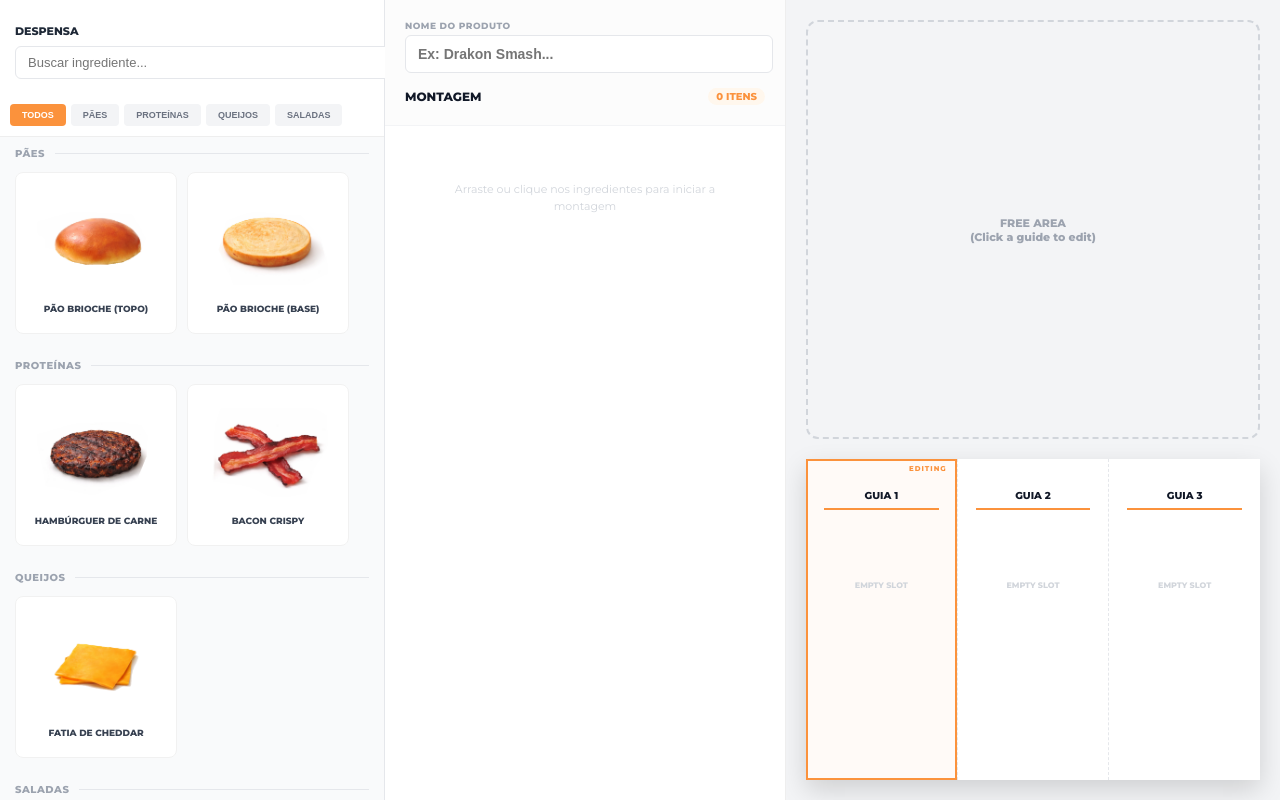
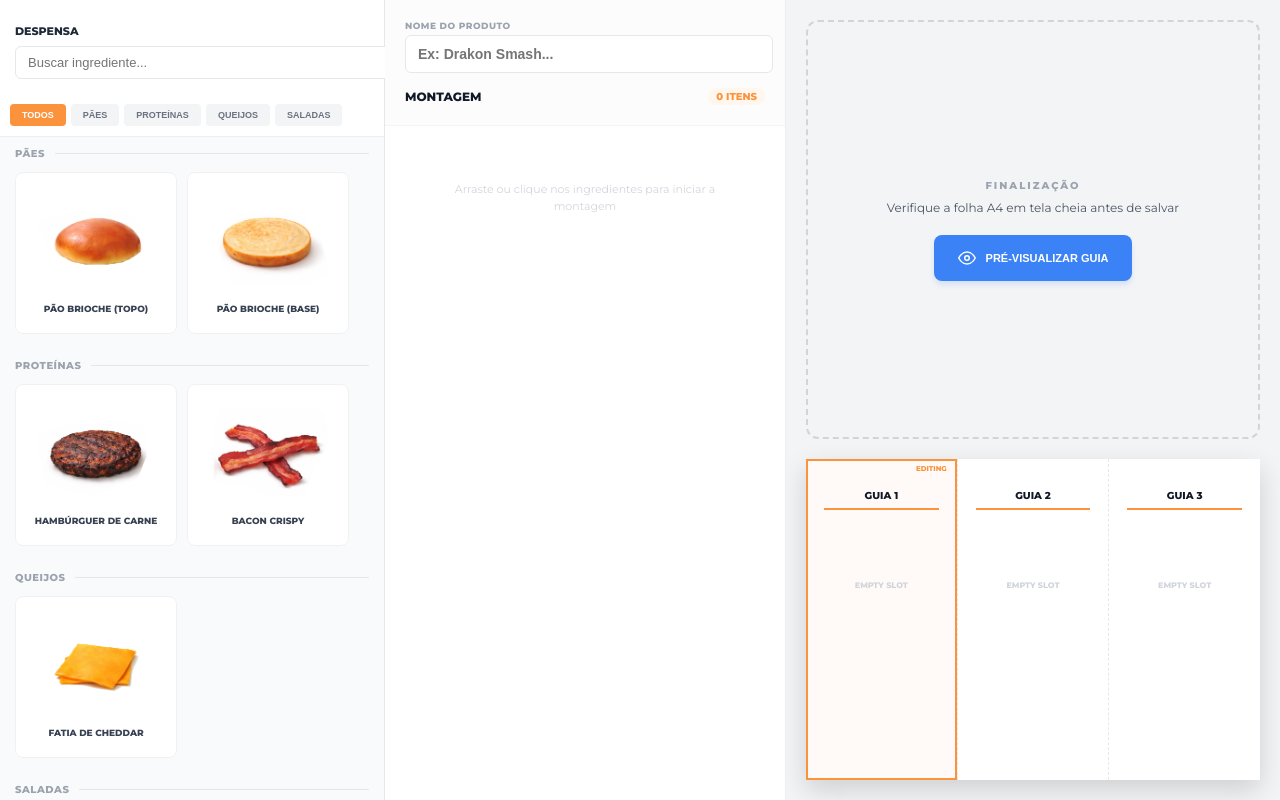
Before and after one commit to VinnyciosM/burger-blue-print, a Vue app in the folder frontend/: page / in a window 1280 px wide. Built offline with nearby package versions, Linux system fonts and the light colour scheme.

Commit message:
tela com previzualização

```diff
--- a/frontend/package.json
+++ b/frontend/package.json
@@ -10,6 +10,7 @@
   },
   "dependencies": {
     "hono": "^4.11.9",
+    "html2pdf.js": "^0.14.0",
     "vue": "^3.5.27"
   },
   "devDependencies": {
--- a/frontend/src/components/ActionSidebar.vue
+++ b/frontend/src/components/ActionSidebar.vue
@@ -1,8 +1,7 @@
 <script setup>
-import { computed } from 'vue'
+import { ref, computed } from 'vue'
 
 const props = defineProps({
-  // Array containing the data for all 3 guides
   guides: {
     type: Array,
     required: true
@@ -15,27 +14,28 @@ const props = defineProps({
 
 const emit = defineEmits(['update:activeIndex'])
 
+// State to control fullscreen preview
+const isPreviewMode = ref(false)
+
+// Toggle function for the preview mode
+const togglePreview = () => {
+  isPreviewMode.value = !isPreviewMode.value
+}
+
 /**
- * Calculates height and gap based on layer count to keep everything within the A4 scale
- * @param {Array} layers - The array of ingredients
+ * Dynamic calculation for image scaling
  */
 const getStackStyle = (layers) => {
   const total = layers.length
   if (total === 0) return { height: '80px', gap: '10px' }
 
-  // Virtual A4 height for calculation
   const AVAILABLE_HEIGHT = 480
   const calculatedHeight = (AVAILABLE_HEIGHT / total)
 
-  // Max height increased to 140px to allow larger images when few items exist
   const finalHeight = Math.min(140, Math.max(10, calculatedHeight))
-  // Gap is zeroed out sooner to prioritize image size
   const finalGap = total > 7 ? '0px' : '10px'
 
-  return {
-    height: finalHeight + 'px',
-    gap: finalGap
-  }
+  return { height: finalHeight + 'px', gap: finalGap }
 }
 </script>
 
@@ -43,19 +43,33 @@ const getStackStyle = (layers) => {
   <aside class="action-sidebar">
 
     <div class="placeholder-space">
-      FREE AREA <br>
-      (Click a guide to edit)
+      <div class="action-card">
+        <span class="action-title">FINALIZAÇÃO</span>
+        <p class="action-desc">Verifique a folha A4 em tela cheia antes de salvar</p>
+
+        <button class="btn-preview" @click="togglePreview">
+          <svg xmlns="http://www.w3.org/2000/svg" width="18" height="18" viewBox="0 0 24 24" fill="none" stroke="currentColor" stroke-width="2" stroke-linecap="round" stroke-linejoin="round"><path d="M1 12s4-8 11-8 11 8 11 8-4 8-11 8-11-8-11-8z"></path><circle cx="12" cy="12" r="3"></circle></svg>
+          PRÉ-VISUALIZAR GUIA
+        </button>
+      </div>
     </div>
 
-    <div class="a4-wrapper">
-      <div class="a4-sheet">
+    <div class="a4-wrapper" :class="{ 'is-fullscreen': isPreviewMode }">
 
+      <div class="preview-backdrop" v-if="isPreviewMode" @click="togglePreview"></div>
+
+      <button class="btn-close" v-if="isPreviewMode" @click="togglePreview">
+        <svg xmlns="http://www.w3.org/2000/svg" width="20" height="20" viewBox="0 0 24 24" fill="none" stroke="currentColor" stroke-width="2" stroke-linecap="round" stroke-linejoin="round"><line x1="18" y1="6" x2="6" y2="18"></line><line x1="6" y1="6" x2="18" y2="18"></line></svg>
+        FECHAR
+      </button>
+
+      <div class="a4-sheet" :class="{ 'clean-mode': isPreviewMode }">
         <div
           v-for="(guide, index) in guides"
           :key="index"
           class="guide-column"
           :class="{ 'active-guide': activeIndex === index }"
-          @click="$emit('update:activeIndex', index)"
+          @click="!isPreviewMode && $emit('update:activeIndex', index)"
         >
           <div class="selection-indicator" v-if="activeIndex === index">EDITING</div>
 
@@ -71,19 +85,15 @@ const getStackStyle = (layers) => {
               :style="{ height: getStackStyle(guide.layers).height }"
             >
               <img :src="layer.image" class="ingredient-img" :style="{ height: '100%' }" />
-
               <div class="guide-tag">
                 <div class="line"></div>
                 <span class="name">{{ layer.name }}</span>
               </div>
             </div>
 
-            <div v-if="guide.layers.length === 0" class="empty-state">
-              EMPTY SLOT
-            </div>
+            <div v-if="guide.layers.length === 0" class="empty-state">EMPTY SLOT</div>
           </div>
         </div>
-
       </div>
     </div>
 
@@ -91,158 +101,110 @@ const getStackStyle = (layers) => {
 </template>
 
 <style scoped>
-/* Main sidebar container - Padding 20px creates the safe margin around the screen edges */
-.action-sidebar {
-  flex: 1;
+/* Main Layout */
+.action-sidebar { flex: 1; height: 100vh; background-color: #f3f4f6; display: flex; flex-direction: column; padding: 20px; box-sizing: border-box; overflow: hidden; }
+
+/* Control Card */
+.placeholder-space { flex: 1; border: 2px dashed #d1d5db; border-radius: 12px; margin-bottom: 20px; display: flex; align-items: center; justify-content: center; flex-shrink: 0; }
+.action-card { text-align: center; display: flex; flex-direction: column; align-items: center; }
+.action-title { font-size: 10px; font-weight: 900; color: #9ca3af; letter-spacing: 2px; }
+.action-desc { font-size: 12px; color: #4b5563; margin: 8px 0 20px 0; font-weight: 500; }
+
+/* New Preview Button */
+.btn-preview { background-color: #3b82f6; color: white; border: none; padding: 14px 24px; border-radius: 8px; font-size: 11px; font-weight: 900; cursor: pointer; display: flex; align-items: center; gap: 10px; box-shadow: 0 4px 6px -1px rgba(59, 130, 246, 0.2); }
+.btn-preview:hover { background-color: #2563eb; transform: translateY(-2px); }
+
+/* --- A4 SHEET BASE --- */
+.a4-wrapper { display: flex; justify-content: center; width: 100%; }
+.a4-sheet { background: white; aspect-ratio: 297 / 210; width: 100%; box-shadow: 0 10px 25px rgba(0, 0, 0, 0.15); display: flex; z-index: 10001; }
+
+.guide-column { flex: 1; display: flex; flex-direction: column; padding: 20px 8px; cursor: pointer; position: relative; align-items: flex-start; }
+.guide-column:not(:last-child) { border-right: 1px dashed #e5e7eb; }
+
+.active-guide { background-color: #fffaf7; box-shadow: inset 0 0 0 2px #fb923c; z-index: 2; }
+.selection-indicator { position: absolute; top: 5px; right: 10px; font-size: 7px; font-weight: 900; color: #fb923c; }
+
+.preview-label { font-size: 10px; font-weight: 900; color: #111827; margin-bottom: 20px; text-transform: uppercase; border-bottom: 2px solid #fb923c; padding-bottom: 6px; width: 85%; align-self: center; text-align: center; }
+
+.burger-stack { width: 100%; flex: 1; display: flex; flex-direction: column; align-items: flex-start; overflow: hidden; }
+.stack-item { display: flex; align-items: center; width: 100%; min-height: 0; }
+
+.ingredient-img { width: 80px; object-fit: contain; mix-blend-mode: multiply; flex-shrink: 0; }
+.guide-tag { display: flex; align-items: center; margin-left: 4px; flex: 1; min-width: 0; }
+.line { width: 10px; height: 1px; background: #d1d5db; margin-right: 4px; flex-shrink: 0; }
+.name { font-size: 7px; font-weight: 800; color: #6b7280; text-transform: uppercase; line-height: 1.1; word-break: break-word; white-space: normal; }
+.empty-state { margin: 50px auto 0; color: #d1d5db; font-size: 8px; font-weight: 900; }
+
+
+/* --- FULLSCREEN PREVIEW MODE --- */
+
+.a4-wrapper.is-fullscreen {
+  position: fixed;
+  top: 0;
+  left: 0;
+  width: 100vw;
   height: 100vh;
-  background-color: #f3f4f6;
-  display: flex;
-  flex-direction: column;
-  padding: 20px;
+  z-index: 9999;
+  align-items: center;
+  padding: 40px;
   box-sizing: border-box;
-  overflow: hidden;
 }
 
-/* Free area container - Now takes all available vertical space */
-.placeholder-space {
-  flex: 1; /* MAGIC: Pushes everything below it to the bottom of the screen */
-  border: 2px dashed #d1d5db;
-  border-radius: 12px;
+.preview-backdrop {
+  position: absolute;
+  top: 0;
+  left: 0;
+  width: 100%;
+  height: 100%;
+  background-color: rgba(17, 24, 39, 0.95); /* Deep dark background */
+  cursor: pointer;
+}
 
-  /* Creates the 20px gap between this free area and the A4 sheet */
-  margin-bottom: 20px;
-
+/* Close Button Floating on top right */
+.btn-close {
+  position: absolute;
+  top: 30px;
+  right: 40px;
+  z-index: 10002;
+  background: rgba(255, 255, 255, 0.1);
+  color: white;
+  border: 1px solid rgba(255, 255, 255, 0.2);
+  padding: 10px 20px;
+  border-radius: 8px;
+  font-size: 11px;
+  font-weight: 900;
+  cursor: pointer;
   display: flex;
   align-items: center;
-  justify-content: center;
-  text-align: center;
-  color: #9ca3af;
-  font-size: 11px;
-  font-weight: 800;
-  min-height: 100px; /* Prevents it from disappearing on very short screens */
+  gap: 8px;
 }
 
-/* Wrapper for the A4 sheet - No longer expands, just hugs the bottom */
-.a4-wrapper {
-  display: flex;
-  justify-content: center;
-  width: 100%;
+.btn-close:hover {
+  background: #ef4444; /* Turns red on hover */
+  border-color: #ef4444;
 }
 
-/* Simulated A4 landscape sheet (297x210mm) */
-.a4-sheet {
-  background: white;
-  aspect-ratio: 297 / 210;
-  width: 100%;
-  box-shadow: 0 10px 25px rgba(0, 0, 0, 0.15);
-  display: flex;
+/* Scale the sheet up, respecting the aspect ratio and screen boundaries */
+.is-fullscreen .a4-sheet {
+  width: auto;
+  max-width: 95vw;
+  height: 90vh; /* Takes 90% of screen height */
+  box-shadow: 0 25px 50px -12px rgba(0, 0, 0, 0.5);
+  border-radius: 4px; /* Slight rounding for UI aesthetic */
 }
 
-/* Base style for the 3 columns */
-.guide-column {
-  flex: 1;
-  display: flex;
-  flex-direction: column;
-  padding: 20px 8px;
-  cursor: pointer;
-  position: relative;
-  align-items: flex-start;
+/* UI Cleanup Rules for Preview (Replaces the PDF logic) */
+.clean-mode .selection-indicator { display: none !important; }
+
+.clean-mode .active-guide {
+  background-color: transparent !important;
+  box-shadow: none !important;
+  border-right: 1px dashed #e5e7eb !important;
 }
 
-.guide-column:not(:last-child) {
-  border-right: 1px dashed #e5e7eb;
-}
+/* Disable pointer events to stop editing while in preview */
+.clean-mode .guide-column { cursor: default; }
 
-/* Highlight the guide being edited */
-.active-guide {
-  background-color: #fffaf7;
-  box-shadow: inset 0 0 0 2px #fb923c;
-  z-index: 2;
-}
 
-/* Visual Indicator of Active Selection */
-.selection-indicator {
-  position: absolute;
-  top: 5px;
-  right: 10px;
-  font-size: 7px;
-  font-weight: 900;
-  color: #fb923c;
-  letter-spacing: 1px;
-}
 
-/* Product name title */
-.preview-label {
-  font-size: 10px;
-  font-weight: 900;
-  color: #111827;
-  margin-bottom: 20px;
-  text-transform: uppercase;
-  border-bottom: 2px solid #fb923c;
-  padding-bottom: 6px;
-  width: 85%;
-  align-self: center;
-  text-align: center;
-}
-
-/* Main stack container */
-.burger-stack {
-  width: 100%;
-  flex: 1;
-  display: flex;
-  flex-direction: column;
-  align-items: flex-start;
-  overflow: hidden;
-}
-
-/* Single layer row */
-.stack-item {
-  display: flex;
-  align-items: center;
-  width: 100%;
-  min-height: 0;
-  max-width: 100%;
-}
-
-/* Fixed image container to align tags perfectly */
-.ingredient-img {
-  width: 80px;
-  object-fit: contain;
-  mix-blend-mode: multiply;
-  flex-shrink: 0;
-}
-
-/* Technical label (Line + Text) */
-.guide-tag {
-  display: flex;
-  align-items: center;
-  margin-left: 4px;
-  flex: 1;
-  min-width: 0;
-}
-
-.line {
-  width: 10px;
-  height: 1px;
-  background: #d1d5db;
-  margin-right: 4px;
-  flex-shrink: 0;
-}
-
-.name {
-  font-size: 7px;
-  font-weight: 800;
-  color: #6b7280;
-  text-transform: uppercase;
-  line-height: 1.1;
-  word-break: break-word;
-  white-space: normal;
-}
-
-.empty-state {
-  margin: 50px auto 0;
-  color: #d1d5db;
-  font-size: 8px;
-  font-weight: 900;
-}
 </style>
```
Also changed, not shown: 1 other file (tests, documents, lock files or other folders).
